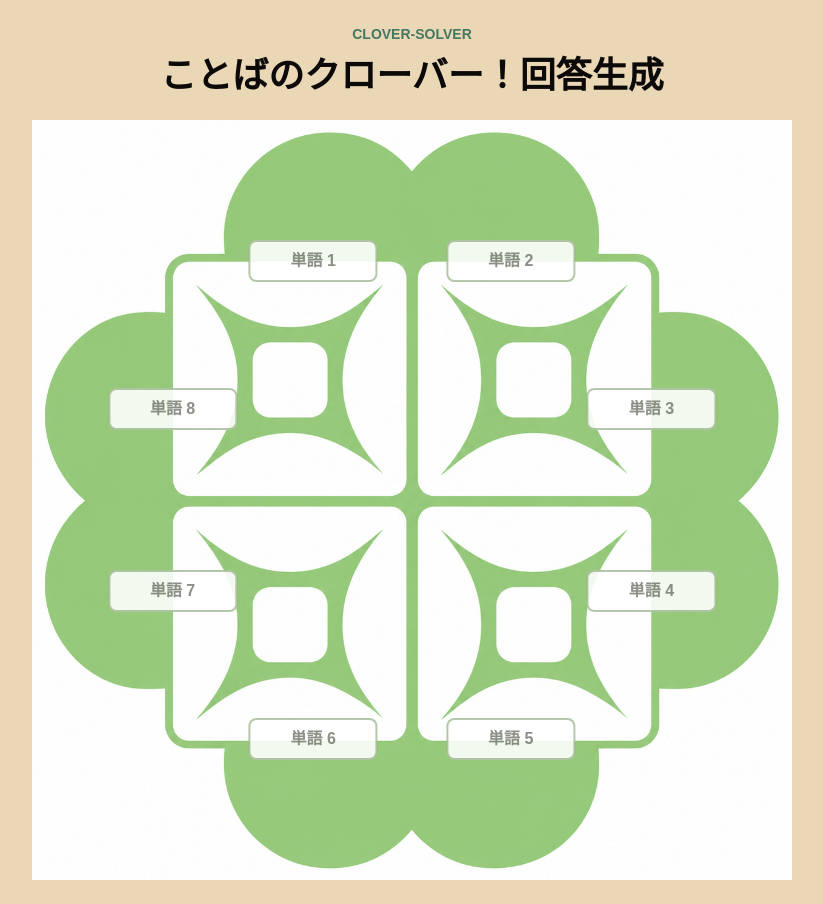
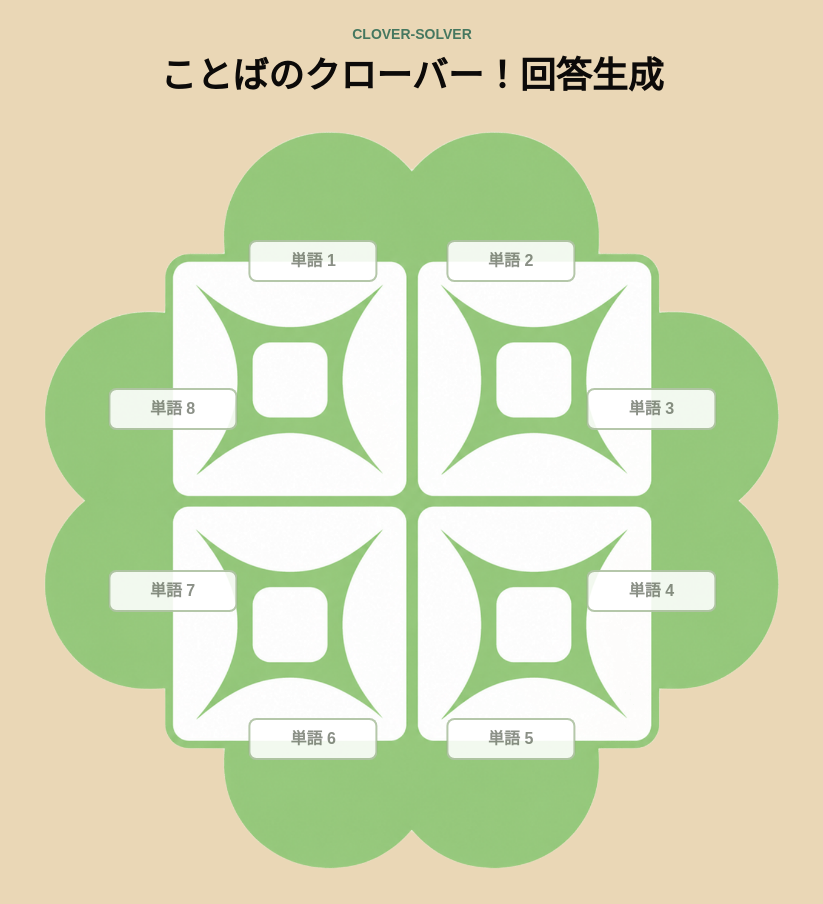
Before and after one commit to 8823-dev/clover-solver, a Next.js app: page / in a window 1280 px wide. Shown: the whole page, without its empty margins (228-1051 px from the left). Built offline with nearby package versions, Linux system fonts and the light colour scheme.

Commit message:
fix: クローバー画像と背景色を差し替え

```diff
--- a/src/app/globals.css
+++ b/src/app/globals.css
@@ -1,9 +1,9 @@
 @import "tailwindcss";
 
 :root {
-  --background: #ffffff;
+  --clover-page-background: #ead7b6;
+  --background: var(--clover-page-background);
   --foreground: #171717;
-  --clover-page-background: #ead7b6;
 }
 
 @theme inline {
@@ -13,9 +13,13 @@
 
 @media (prefers-color-scheme: dark) {
   :root {
-    --background: #0a0a0a;
-    --foreground: #ededed;
+    --background: var(--clover-page-background);
+    --foreground: #171717;
   }
+}
+
+html {
+  background-color: var(--clover-page-background);
 }
 
 body {
@@ -25,7 +29,7 @@
 }
 
 .clover-page {
-  background: var(--clover-page-background);
+  background-color: var(--clover-page-background);
 }
 
 .clover-board {
```
Also changed, not shown: public/clover-board.png.
